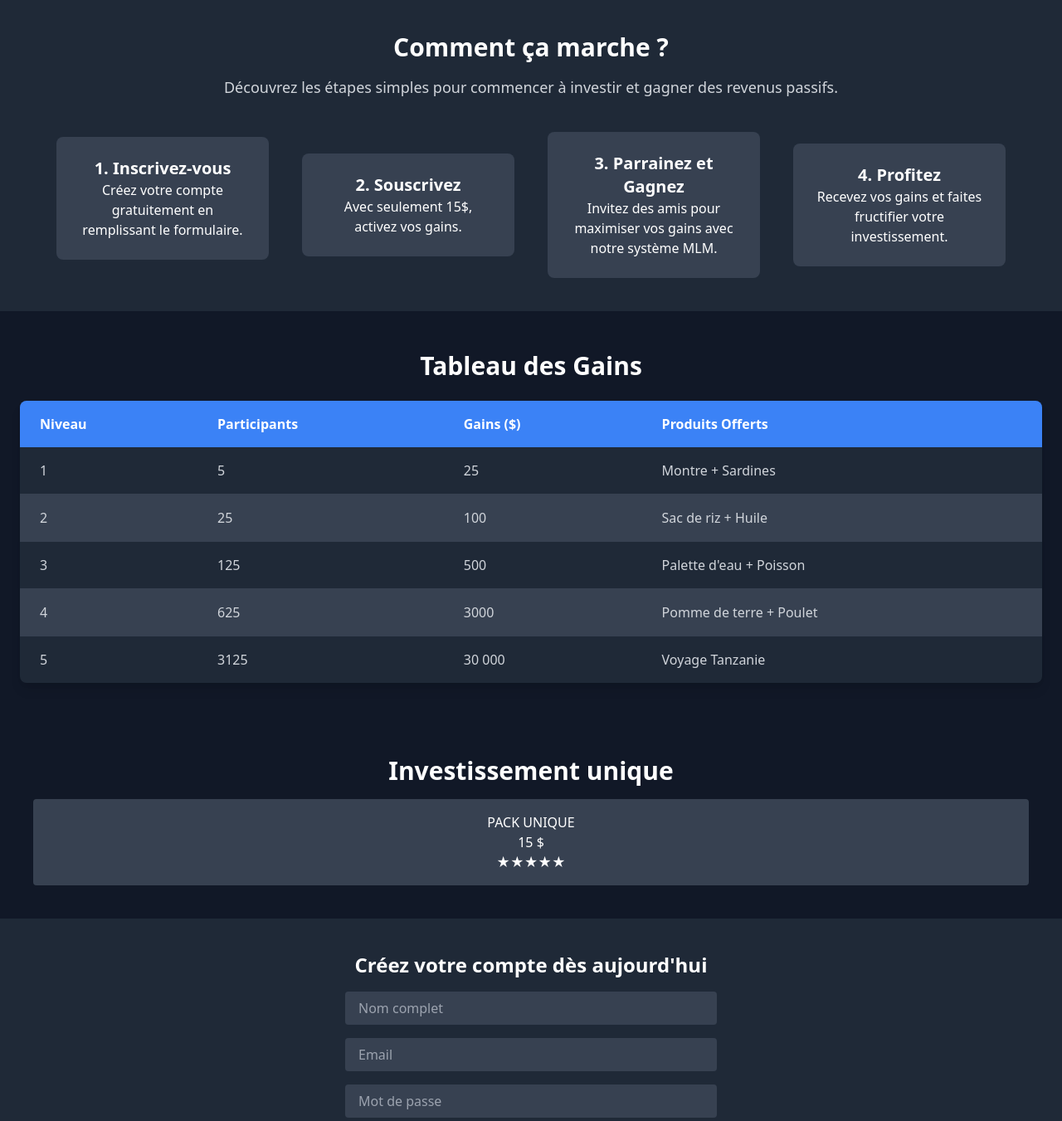
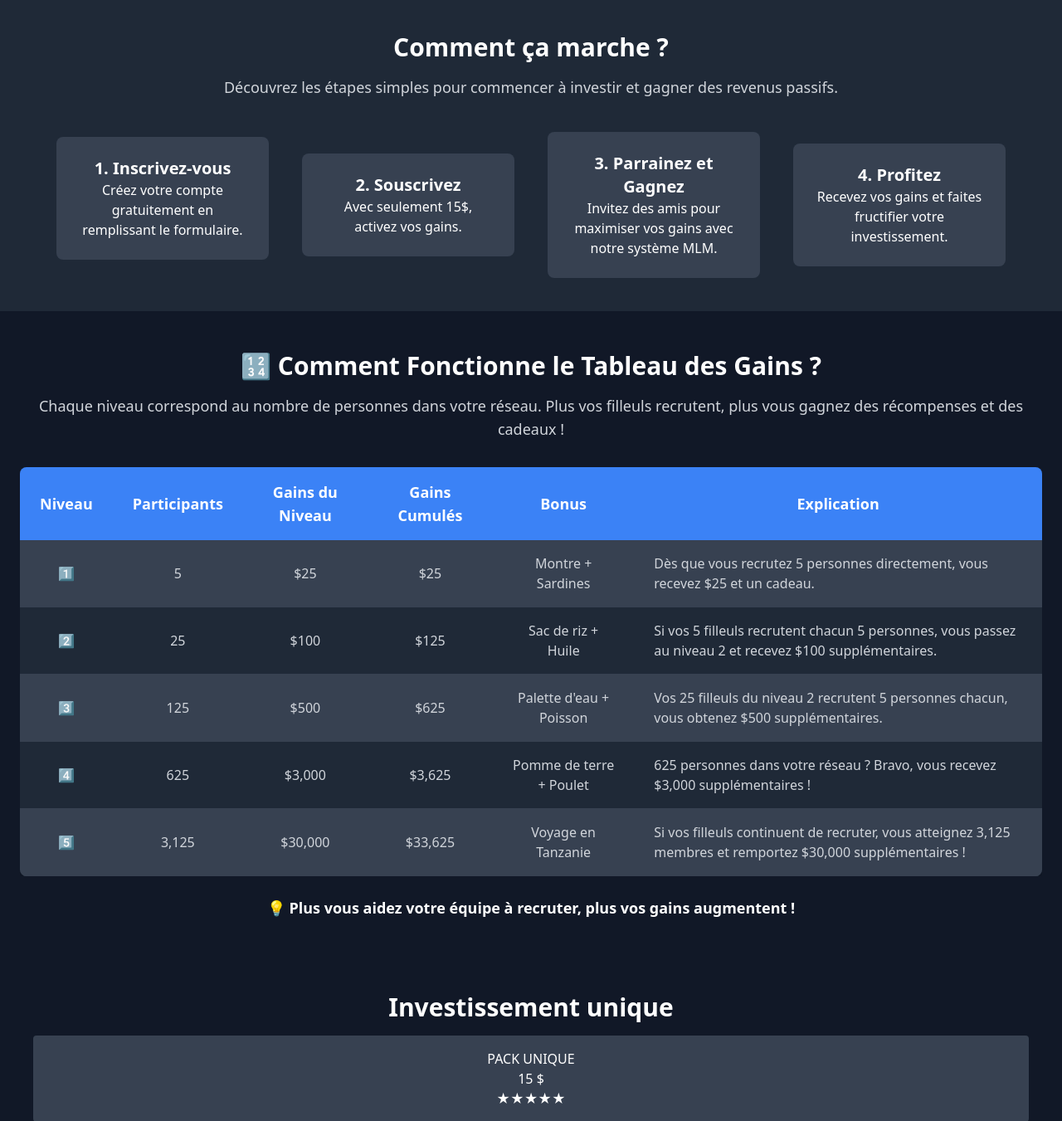
Before and after one commit to pytharchimede/mlm, a PHP site: page /website/index.php in a window 1280 px wide. Shown: the part 397-1748 px from the top of the page at 83% size. Run offline with PHP 8.4, Linux system fonts and the light colour scheme.

Commit message:
Tableau de gains + repartitions

```diff
--- a/website/index.php
+++ b/website/index.php
@@ -96,51 +96,89 @@ $_SESSION['ref'] = $referal_utilisateur;
 
     <section class="bg-gray-900 py-12">
         <div class="container mx-auto px-6">
-            <h2 class="text-3xl font-bold text-center text-white mb-6">Tableau des Gains</h2>
-            <table class="w-full text-left bg-gray-800 shadow-lg rounded-lg overflow-hidden">
+            <!-- Explication du tableau -->
+            <div class="mb-8 text-center text-white">
+                <h2 class="text-3xl font-bold mb-4">🔢 Comment Fonctionne le Tableau des Gains ?</h2>
+                <p class="text-lg text-gray-300">
+                    Chaque niveau correspond au nombre de personnes dans votre réseau.
+                    Plus vos filleuls recrutent, plus vous gagnez des récompenses et des cadeaux !
+                </p>
+            </div>
+
+            <!-- Tableau des gains -->
+            <div class="overflow-x-auto">
+                <table class="w-full bg-gray-800 shadow-lg rounded-lg overflow-hidden">
                     <thead class="bg-blue-500 text-white">
                         <tr>
-                        <th class="py-4 px-6">Niveau</th>
-                        <th class="py-4 px-6">Participants</th>
-                        <th class="py-4 px-6">Gains ($)</th>
-                        <th class="py-4 px-6">Produits Offerts</th>
+                            <th class="py-4 px-6 text-lg">Niveau</th>
+                            <th class="py-4 px-6 text-lg">Participants </th>
+                            <th class="py-4 px-6 text-lg">Gains du Niveau </th>
+                            <th class="py-4 px-6 text-lg">Gains Cumulés </th>
+                            <th class="py-4 px-6 text-lg">Bonus </th>
+                            <th class="py-4 px-6 text-lg">Explication</th>
                         </tr>
                     </thead>
-                <tbody class="text-gray-300">
+                    <tbody class="text-gray-300 text-center">
+                        <!-- Niveau 1 -->
+                        <tr class="border-b border-gray-700 bg-gray-700">
+                            <td class="py-4 px-6 font-bold">1️⃣</td>
+                            <td class="py-4 px-6">5</td>
+                            <td class="py-4 px-6">$25</td>
+                            <td class="py-4 px-6">$25</td>
+                            <td class="py-4 px-6">Montre + Sardines</td>
+                            <td class="py-4 px-6 text-left">Dès que vous recrutez 5 personnes directement, vous recevez $25 et un cadeau.</td>
+                        </tr>
+
+                        <!-- Niveau 2 -->
                         <tr class="border-b border-gray-700">
-                        <td class="py-4 px-6">1</td>
-                        <td class="py-4 px-6">5</td>
+                            <td class="py-4 px-6 font-bold">2️⃣</td>
                             <td class="py-4 px-6">25</td>
-                        <td class="py-4 px-6">Montre + Sardines</td>
+                            <td class="py-4 px-6">$100</td>
+                            <td class="py-4 px-6">$125</td>
+                            <td class="py-4 px-6">Sac de riz + Huile</td>
+                            <td class="py-4 px-6 text-left">Si vos 5 filleuls recrutent chacun 5 personnes, vous passez au niveau 2 et recevez $100 supplémentaires.</td>
                         </tr>
+
+                        <!-- Niveau 3 -->
                         <tr class="border-b border-gray-700 bg-gray-700">
-                        <td class="py-4 px-6">2</td>
-                        <td class="py-4 px-6">25</td>
-                        <td class="py-4 px-6">100</td>
-                        <td class="py-4 px-6">Sac de riz + Huile</td>
+                            <td class="py-4 px-6 font-bold">3️⃣</td>
+                            <td class="py-4 px-6">125</td>
+                            <td class="py-4 px-6">$500</td>
+                            <td class="py-4 px-6">$625</td>
+                            <td class="py-4 px-6"> Palette d'eau + Poisson</td>
+                            <td class="py-4 px-6 text-left">Vos 25 filleuls du niveau 2 recrutent 5 personnes chacun, vous obtenez $500 supplémentaires.</td>
                         </tr>
+
+                        <!-- Niveau 4 -->
                         <tr class="border-b border-gray-700">
-                        <td class="py-4 px-6">3</td>
-                        <td class="py-4 px-6">125</td>
-                        <td class="py-4 px-6">500</td>
-                        <td class="py-4 px-6">Palette d'eau + Poisson</td>
+                            <td class="py-4 px-6 font-bold">4️⃣</td>
+                            <td class="py-4 px-6">625</td>
+                            <td class="py-4 px-6">$3,000</td>
+                            <td class="py-4 px-6">$3,625</td>
+                            <td class="py-4 px-6">Pomme de terre + Poulet</td>
+                            <td class="py-4 px-6 text-left">625 personnes dans votre réseau ? Bravo, vous recevez $3,000 supplémentaires !</td>
                         </tr>
+
+                        <!-- Niveau 5 -->
                         <tr class="border-b border-gray-700 bg-gray-700">
-                        <td class="py-4 px-6">4</td>
-                        <td class="py-4 px-6">625</td>
-                        <td class="py-4 px-6">3000</td>
-                        <td class="py-4 px-6">Pomme de terre + Poulet</td>
-                    </tr>
-                    <tr>
-                        <td class="py-4 px-6">5</td>
-                        <td class="py-4 px-6">3125</td>
-                        <td class="py-4 px-6">30 000</td>
-                        <td class="py-4 px-6">Voyage Tanzanie</td>
+                            <td class="py-4 px-6 font-bold">5️⃣</td>
+                            <td class="py-4 px-6">3,125</td>
+                            <td class="py-4 px-6">$30,000</td>
+                            <td class="py-4 px-6">$33,625</td>
+                            <td class="py-4 px-6"> Voyage en Tanzanie</td>
+                            <td class="py-4 px-6 text-left">Si vos filleuls continuent de recruter, vous atteignez 3,125 membres et remportez $30,000 supplémentaires !</td>
                         </tr>
                     </tbody>
                 </table>
             </div>
+
+            <!-- Message d'encouragement -->
+            <div class="mt-6 text-center text-white">
+                <p class="text-lg font-semibold">💡 Plus vous aidez votre équipe à recruter, plus vos gains augmentent !</p>
+            </div>
+        </div>
     </section>
+
 
 
     <section class="bg-gray-900 p-10 text-center">
```
Also changed, not shown: model/Utilisateur.php (+9 -15 lines). Lines whose indentation alone changed are shown as unchanged.
